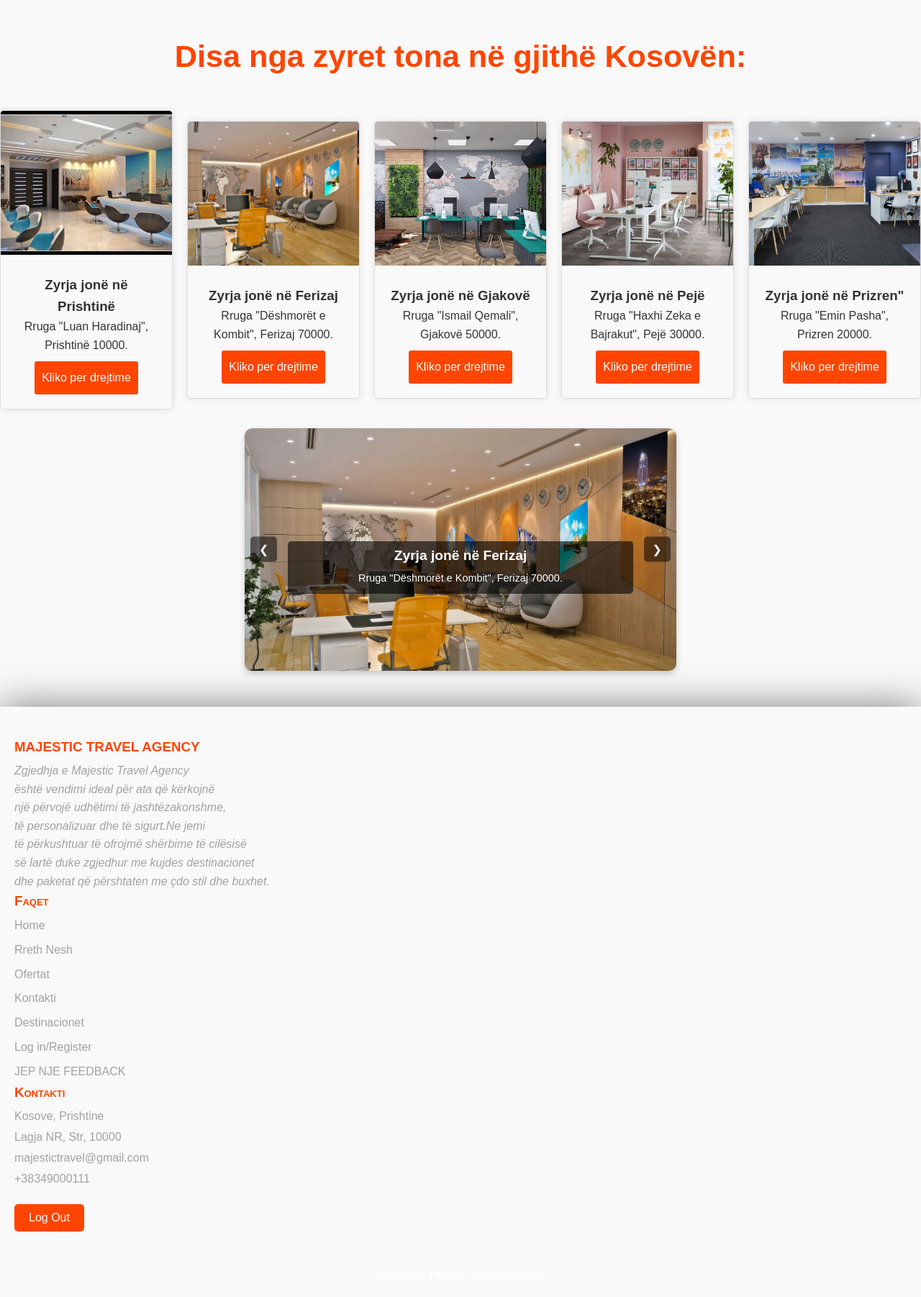
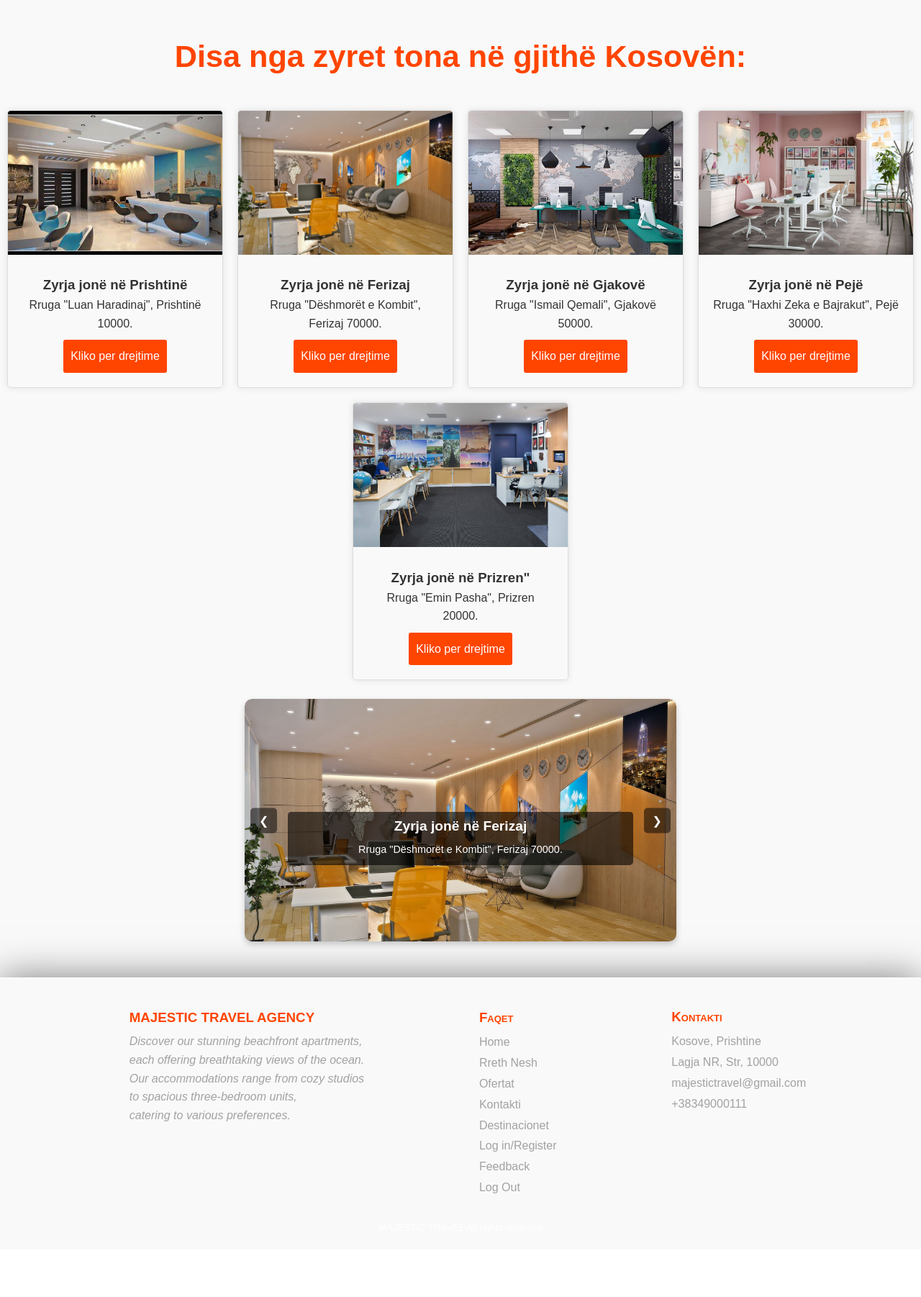
Before and after one commit to OketaShuki/TravelAgencyProjekti, a PHP site: page /rrethnesh.php in a window 1280 px wide. Shown: the part 584-2386 px from the top of the page at 72% size. After the commit the page ends 2242 px from the top, so only its background shows below. Run offline with PHP 8.4, Linux system fonts and the light colour scheme.

Commit message:
Fshirja e logout si buton dhe kthimi i tij ne link se po prishet renditja e footerit

```diff
--- a/rrethnesh.css
+++ b/rrethnesh.css
@@ -416,8 +416,8 @@ button.next {
 right: 8px;
 }
 
+/*     footer css  ====================================*/
 
-/*Stilizimi i footer */
 .footer-content{
   font-family: sans-serif;
   font-weight: 300;
@@ -471,30 +471,30 @@ right: 8px;
   flex-wrap: nowrap;
   justify-content: flex-start;
   align-items: baseline;
-	align-content: center;
+  align-content: stretch;
 }
 
-.nav-elements {
+.nav-elements{
+  width: auto;
+  cursor: pointer;
+  font-family: sans-serif;
   display: flex;
   flex-direction: column;
   flex-wrap: nowrap;
-	justify-content: center;
-	align-items: flex-start;
-	align-content: center;
-  gap: 5px;
+  justify-content: flex-start;
+  align-items: baseline;
+  align-content: stretch;
 }
 
-.nav-elements a {
+.nav-elements :hover{
+  color: #ff4500;
+}
+
+.nav-elements>a{
   line-height: 1.8em;
   text-decoration: none;
   color: rgb(162, 162, 162);
-  font-family: sans-serif;
 }
-
-.nav-elements a:hover {
-  color: #ff4500;
-}
-
 
 .footer-contact{
   line-height: 1.8em;
@@ -503,7 +503,7 @@ right: 8px;
   flex-wrap: nowrap;
   justify-content: flex-start;
   align-items: baseline;
-	align-content: center;
+  align-content: stretch;
 }
 
 .footer-contact>p, .fcontact-a>a{
@@ -523,43 +523,16 @@ footer{
   box-shadow: 0 0 50px rgba(0, 0, 0, 0.5);
   margin-top: 50px;
 }
-.footer {
-  box-shadow: 0 0 50px rgba(0, 0, 0, 0.5);
-  margin-top: 50px;
+
+/* Desktop */
+@media (max-width: 800px) {
+  .hideOnMobile{
+    display: none;
   }
-
-.footer-div {
-  display: flex;
-  flex-direction: column;
+  .menu-button {
+    display: block;
   }
-
-.footer-contact {
-  position: relative;
   }
-
-.logout-btn {
-  padding: 10px 20px;
-  background-color: #ff4500;
-  color: white;
-  border: none;
-  cursor: pointer;
-  font-size: 16px;
-  border-radius: 5px;
-  margin-top: 20px;
-  align-self: flex-end; /* Pozicionon butonin në anën e djathtë */
-}
-
-.logout-btn:hover {
-  background-color: #e43f4e;
-}
-
-.footer-content {
-  text-align: center;
-  margin-top: 20px;
-}
-
-/* responsiviteti i footer */
-
   @media (max-width: 800px) {
     .footer-div {
       flex-direction: column; /* Kalon në kolonë */
@@ -589,75 +562,9 @@ footer{
 
     }
   }
-/* Responsive Design */
-@media (max-width: 800px) {
-  .container {
-    width: 100%; /* Shrinks container proportionally */
-}
-  .container img {
+
+  @media (max-width: 400px) {
+  .sidebar{
     width: 100%;
-    height: 100vh; /* Make image cover full height */
-    object-fit: cover; /* Ensures image covers without distortion */
-  }
-  .text-overlay {
-    font-size: 4vw; /* Increases relative font size for readability */
-    padding: 1.5vw 3vw;
-    width: 80%;
-  }
-
-  .text-overlay h1 {
-    font-size: 2.0rem; /* Make text smaller for better fit */
-}
-.text-overlay p {
-    font-size: 1.2rem; /* Reduce paragraph size proportionally */
-}
-h2{
-  font-size: 1.7rem;
-}
-.section-text {
-  text-align: center;
-  color: #ff4500; /* Use any color you prefer */
-  font-size: 1.8rem; /* Increase font size */
-  font-weight: bold;
-  margin: 40px 0; /* Add some vertical spacing */
   }
   }
-@media (max-width:607) {
-  .text-overlay {
-    font-size: 4vw; /* Increases relative font size for readability */
-    padding: 1.5vw 3vw;
-    width: 80%;
-  }
-
-  .text-overlay h1 {
-    font-size: 1.7rem; /* Make text smaller for better fit */
-}
-.text-overlay p {
-    font-size: 1rem; /* Reduce paragraph size proportionally */
-}
-}
-@media (max-width: 487px) {
-  .text-overlay {
-    font-size: 4vw; /* Increases relative font size for readability */
-    padding: 1.5vw 3vw;
-    width: 80%;
-  }
-
-  .text-overlay h1 {
-    font-size: 1.2rem; /* Make text smaller for better fit */
-}
-
-.text-overlay p {
-    font-size: 0.9rem; /* Reduce paragraph size proportionally */
-}
-}
-@media (min-width:1000px){
-  .box-container{
-    display: flex;
-    flex-direction: row;
-    flex-wrap: nowrap;
-    justify-content: space-around;
-    align-items: center;
-    align-content: stretch;
-  }
-}
--- a/rrethnesh.php
+++ b/rrethnesh.php
@@ -157,10 +157,7 @@ session_start();
         <div class="footer-div">
             <div class="travel-footer">
                 <h3 class="travel-titulli">MAJESTIC TRAVEL AGENCY</h3>
-            <p>Zgjedhja e Majestic Travel Agency <br>është vendimi ideal për ata që kërkojnë <br>
-                një përvojë udhëtimi të jashtëzakonshme,
-                <br>të personalizuar dhe të sigurt.Ne jemi <br>të përkushtuar të ofrojmë shërbime të cilësisë <br>së lartë duke zgjedhur me kujdes destinacionet <br>
-                dhe paketat që përshtaten me çdo stil dhe buxhet. </p>
+                <p>Discover our stunning beachfront apartments, <br>each offering breathtaking views of the ocean. <br>Our accommodations range from cozy studios <br> to spacious three-bedroom units, <br>catering to various preferences. </p>
             </div>
             <div class="footer-nav">
                 <h3 class="nav-titulli">Faqet</h3>
@@ -171,7 +168,8 @@ session_start();
                     <a href="contactus.php">Kontakti</a>
                     <a href="shembull.php">Destinacionet</a>
                     <a href="login.php">Log in/Register</a>
-                <a href="shtoFoto.php">JEP NJE FEEDBACK</a>
+                    <a href="feedback.php">Feedback</a>
+                    <a href="logout.php">Log Out</a>
                 </div>
             </div>
             <div class="footer-contact">
@@ -181,9 +179,6 @@ session_start();
                 <p>majestictravel@gmail.com</p>
                 <p>+38349000111</p>
             </div>
-        <a href="logout.php">
-            <button class="logout-btn">Log Out</button>
-        </a>
         </div>
         <h5 class="footer-content">MAJESTIC TRAVEL All rights reserved</h5>
     </footer>
```
Also changed, not shown: contactus.css (+11 -48 lines), contactus.php (+3 -8 lines), index.php (+3 -8 lines), ofertat.css (+29 -27 lines), ofertat.php (+2 -5 lines), shembull.css (+28 -48 lines), shembull.php (+3 -8 lines), style.css (+36 -55 lines). Lines whose indentation alone changed are shown as unchanged.
